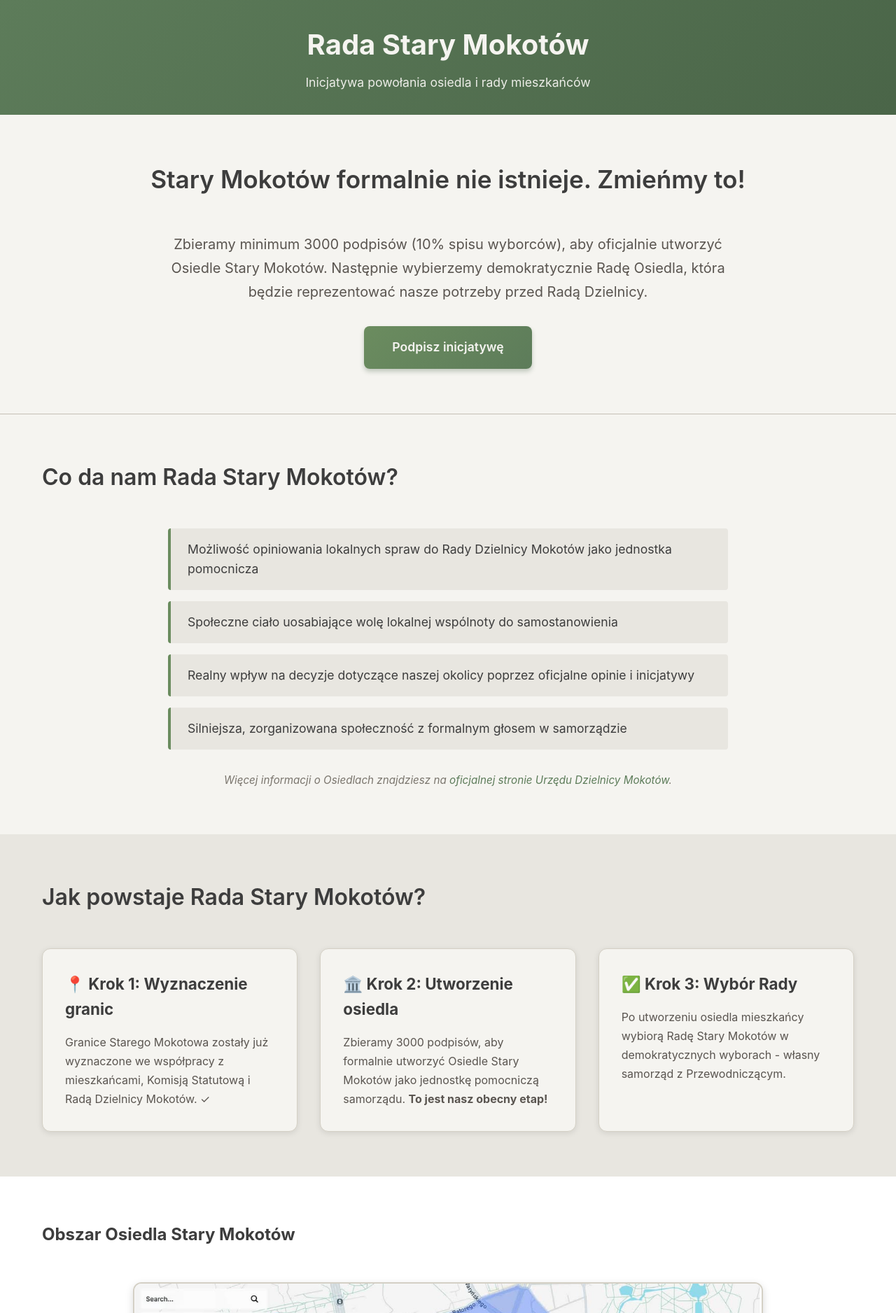
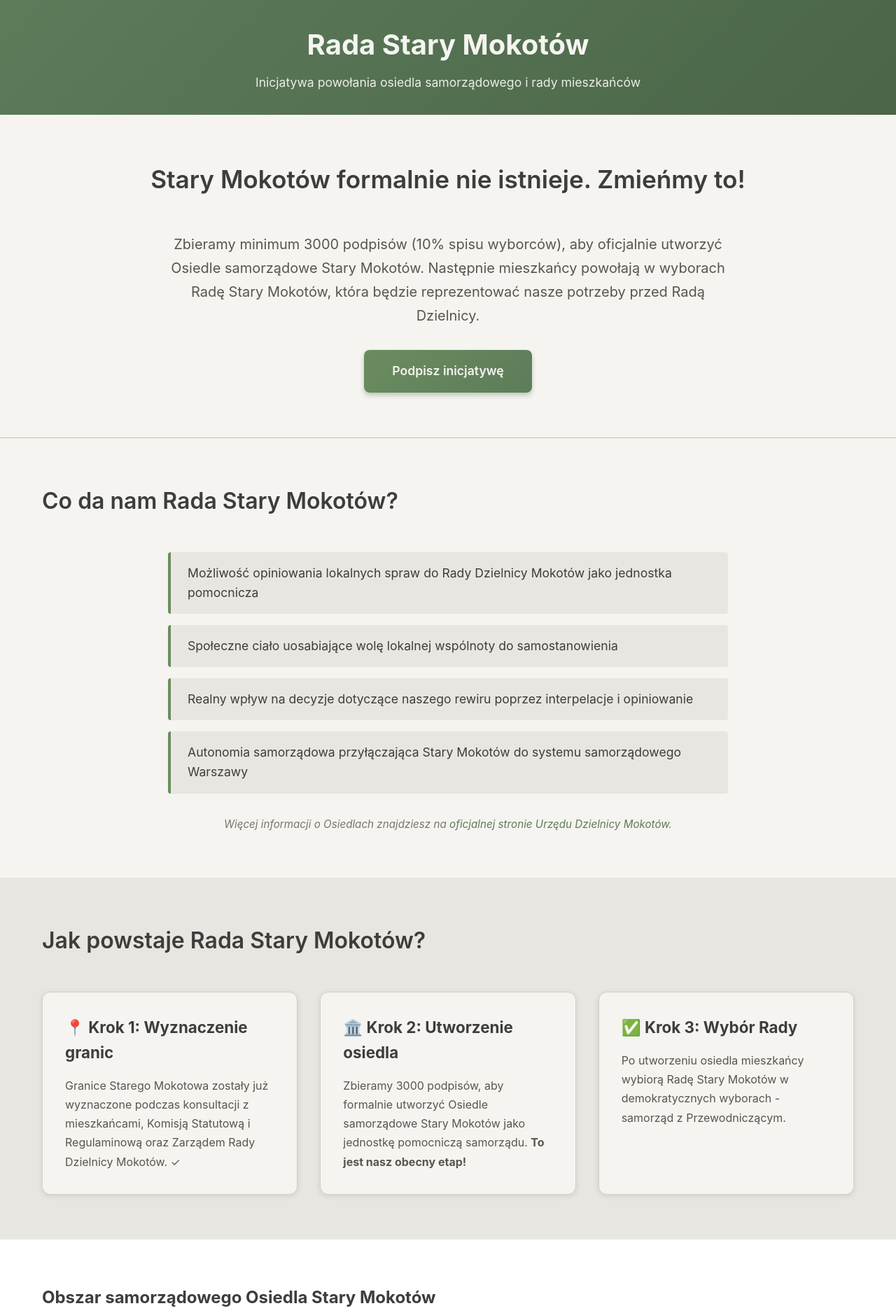
Before and after one commit to tadeoos/rada-stary-mokotow, a website built with webpack: page index.html in a window 1280 px wide. Shown: the top 1876 px of the page at 70% size. Built offline with nearby package versions, Linux system fonts and the light colour scheme; no server answers.

Commit message:
poprawki i analityka

```diff
--- a/index.html
+++ b/index.html
@@ -30,7 +30,7 @@
 <header class="header">
   <div class="container">
     <h1>Rada Stary Mokotów</h1>
-    <p class="subtitle">Inicjatywa powołania osiedla i rady mieszkańców</p>
+    <p class="subtitle">Inicjatywa powołania osiedla samorządowego i rady mieszkańców</p>
   </div>
 </header>
 
@@ -38,9 +38,9 @@
   <section class="hero">
     <div class="container">
       <h2>Stary Mokotów formalnie nie istnieje. Zmieńmy to!</h2>
-      <p class="lead">Zbieramy minimum 3000 podpisów (10% spisu wyborców), aby oficjalnie utworzyć Osiedle Stary
-        Mokotów. Następnie wybierzemy demokratycznie Radę Osiedla, która będzie reprezentować nasze potrzeby przed Radą
-        Dzielnicy.</p>
+      <p class="lead">Zbieramy minimum 3000 podpisów (10% spisu wyborców), aby oficjalnie utworzyć Osiedle samorządowe
+        Stary Mokotów. Następnie mieszkańcy powołają w wyborach Radę Stary Mokotów, która będzie reprezentować nasze
+        potrzeby przed Radą Dzielnicy.</p>
       <a href="#podpisy" class="cta-button">Podpisz inicjatywę</a>
     </div>
   </section>
@@ -51,8 +51,8 @@
       <ul class="benefits">
         <li>Możliwość opiniowania lokalnych spraw do Rady Dzielnicy Mokotów jako jednostka pomocnicza</li>
         <li>Społeczne ciało uosabiające wolę lokalnej wspólnoty do samostanowienia</li>
-        <li>Realny wpływ na decyzje dotyczące naszej okolicy poprzez oficjalne opinie i inicjatywy</li>
-        <li>Silniejsza, zorganizowana społeczność z formalnym głosem w samorządzie</li>
+        <li>Realny wpływ na decyzje dotyczące naszego rewiru poprzez interpelacje i opiniowanie</li>
+        <li>Autonomia samorządowa przyłączająca Stary Mokotów do systemu samorządowego Warszawy</li>
       </ul>
       <div class="info-box">
         <p>Więcej informacji o Osiedlach znajdziesz na <a href="https://mokotow.um.warszawa.pl/osiedla" target="_blank"
@@ -68,17 +68,18 @@
       <div class="grid">
         <div class="card">
           <h3>📍 Krok 1: Wyznaczenie granic</h3>
-          <p>Granice Starego Mokotowa zostały już wyznaczone we współpracy z mieszkańcami, Komisją Statutową i Radą
-            Dzielnicy Mokotów. ✓</p>
+          <p>Granice Starego Mokotowa zostały już wyznaczone podczas konsultacji z mieszkańcami, Komisją Statutową i
+            Regulaminową oraz Zarządem Rady Dzielnicy Mokotów. ✓</p>
         </div>
         <div class="card">
           <h3>🏛️ Krok 2: Utworzenie osiedla</h3>
-          <p>Zbieramy 3000 podpisów, aby formalnie utworzyć Osiedle Stary Mokotów jako jednostkę pomocniczą samorządu.
+          <p>Zbieramy 3000 podpisów, aby formalnie utworzyć Osiedle samorządowe Stary Mokotów jako jednostkę pomocniczą
+            samorządu.
             <strong>To jest nasz obecny etap!</strong></p>
         </div>
         <div class="card">
           <h3>✅ Krok 3: Wybór Rady</h3>
-          <p>Po utworzeniu osiedla mieszkańcy wybiorą Radę Stary Mokotów w demokratycznych wyborach - własny samorząd z
+          <p>Po utworzeniu osiedla mieszkańcy wybiorą Radę Stary Mokotów w demokratycznych wyborach - samorząd z
             Przewodniczącym.</p>
         </div>
       </div>
@@ -87,7 +88,7 @@
 
   <section class="area-map">
     <div class="container">
-      <h2>Obszar Osiedla Stary Mokotów</h2>
+      <h2>Obszar samorządowego Osiedla Stary Mokotów</h2>
       <div class="map-container">
         <img src="img/rada_obszar.jpg" alt="Mapa obszaru Osiedla Stary Mokotów" class="area-map-image">
         <p class="map-description">Proponowany obszar obejmuje historyczny Stary Mokotów - od Pola Mokotowskiego po
@@ -187,6 +188,18 @@
 </footer>
 
 <script src="js/app.js"></script>
+<!-- Google tag (gtag.js) -->
+<script async src="https://www.googletagmanager.com/gtag/js?id=G-Y76WPFSPMG"></script>
+<script>
+  window.dataLayer = window.dataLayer || [];
+
+  function gtag() {
+    dataLayer.push(arguments);
+  }
+
+  gtag('js', new Date());
+  gtag('config', 'G-Y76WPFSPMG');
+</script>
 </body>
 
 </html>
```
